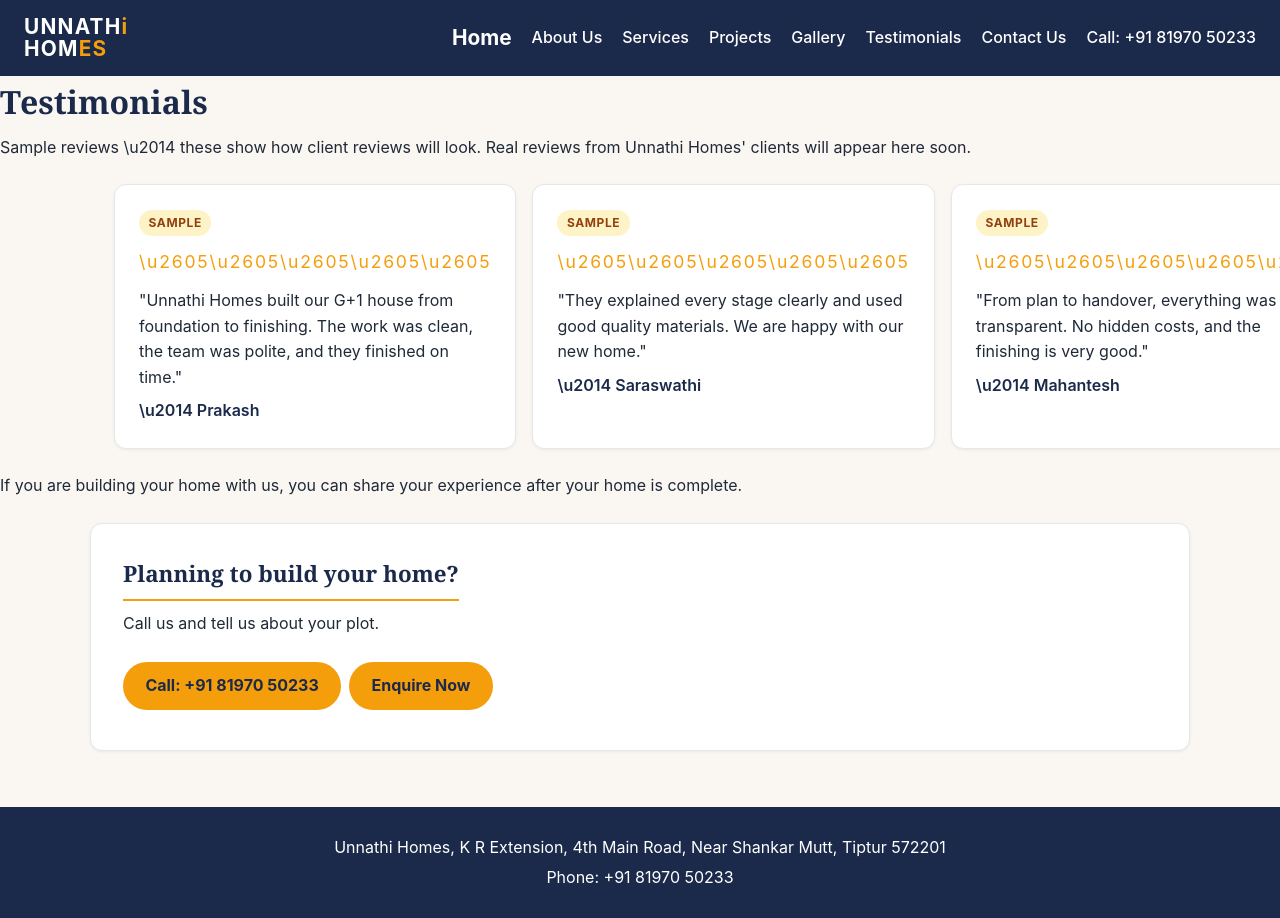
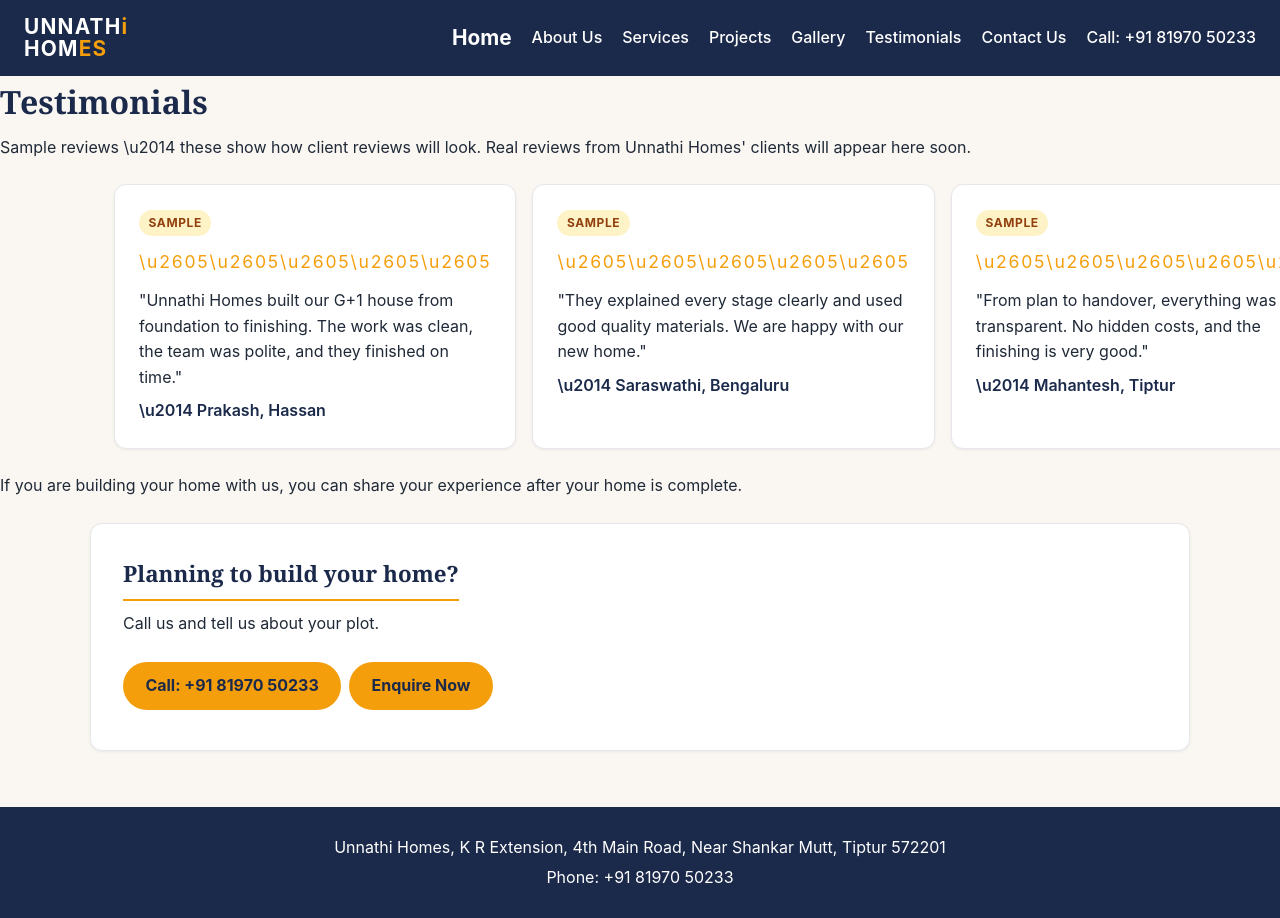
Before and after one commit to ullas2007/unnathi-homes, a React (Vite) app: page /testimonials in a window 1280 px wide. Shown: the top 918 px of the page. Built offline with nearby package versions, Linux system fonts and the light colour scheme.

Commit message:
Testimonials: add client places (Prakash Hassan, Saraswathi Bengaluru, Mahantesh Tiptur)

```diff
--- a/src/pages/Testimonials.jsx
+++ b/src/pages/Testimonials.jsx
@@ -18,7 +18,7 @@ function Testimonials() {
             The work was clean, the team was polite, and they finished on
             time."
           </p>
-          <p className="reviewer">\u2014 Prakash</p>
+          <p className="reviewer">\u2014 Prakash, Hassan</p>
         </article>
 
         <article className="review-card">
@@ -28,7 +28,7 @@ function Testimonials() {
             "They explained every stage clearly and used good quality
             materials. We are happy with our new home."
           </p>
-          <p className="reviewer">\u2014 Saraswathi</p>
+          <p className="reviewer">\u2014 Saraswathi, Bengaluru</p>
         </article>
 
         <article className="review-card">
@@ -38,7 +38,7 @@ function Testimonials() {
             "From plan to handover, everything was transparent. No hidden
             costs, and the finishing is very good."
           </p>
-          <p className="reviewer">\u2014 Mahantesh</p>
+          <p className="reviewer">\u2014 Mahantesh, Tiptur</p>
         </article>
       </div>
 
```
